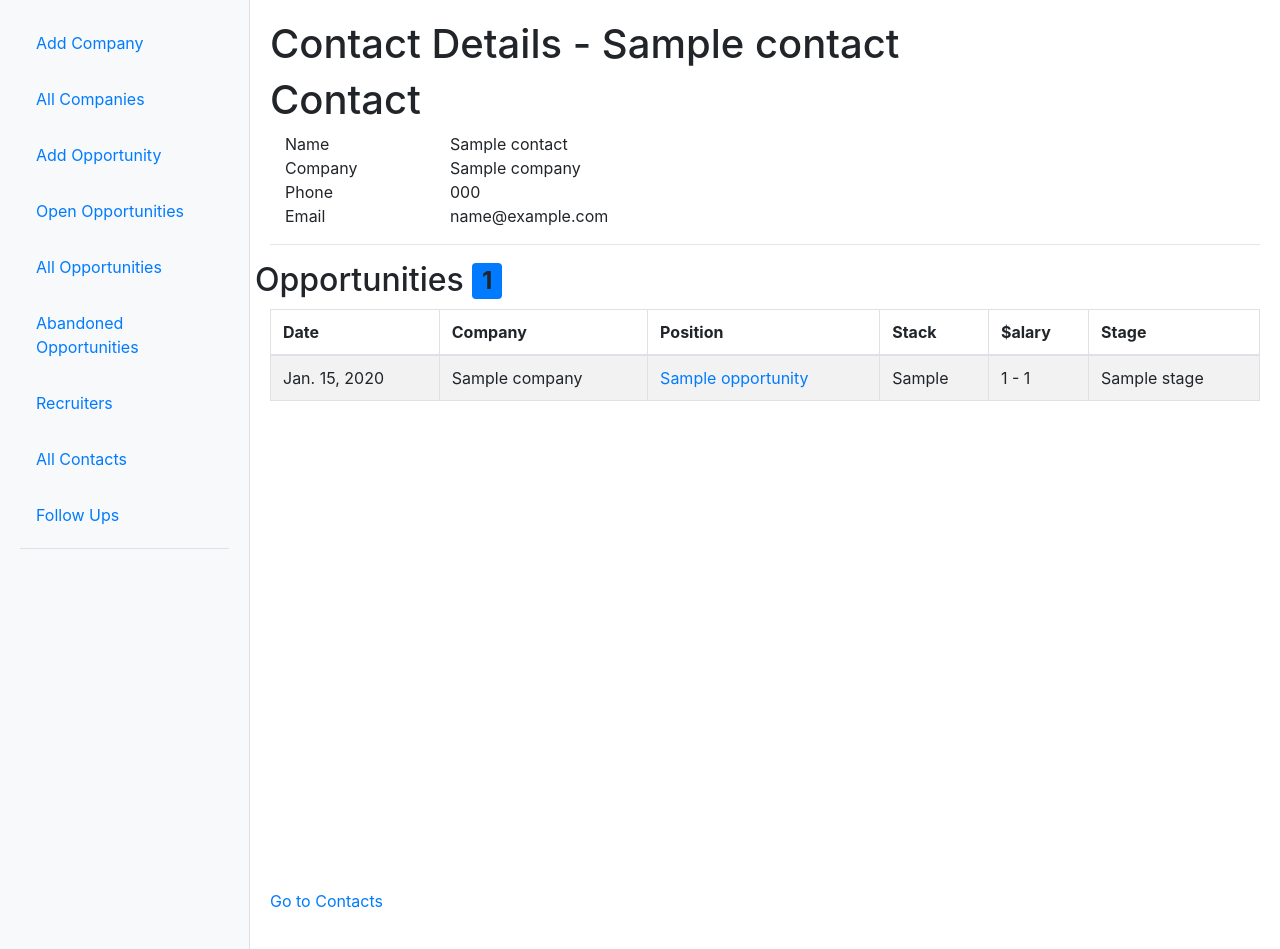
After one commit to scedastic/opportunity_tracker, a Django app: page /contact/1/ in a window 1280 px wide. The commit adds this page. Run offline with Django 4.2, Linux system fonts and the light colour scheme; tables that the repository leaves empty hold one stand-in row (values such as "Sample post"); some libraries are stand-ins or nearby versions.

Commit message:
add_contact_details_view

```diff
--- a/opportunity_tracker/templates/base_vertical.html
+++ b/opportunity_tracker/templates/base_vertical.html
@@ -40,7 +40,12 @@
         {% include 'nav.html' %}
     </div>
     <div class="main-content">
-        <h1>{{ page_title }}</h1>
+        <h1>
+            {{ page_title }}
+            {% if records_count is not None %}
+                <span class="badge bg-primary  ms-2 position-relative"  style="top: -2px;">{{ records_count }}</span>
+            {% endif %}
+        </h1>
         {% block content %} {% endblock %}
     </div>
 
--- /dev/null
+++ b/opportunity_tracker/templates/contact_detail.html
@@ -0,0 +1,59 @@
+{% extends "base_vertical.html" %} {% block content %}
+<h1>Contact</h1>
+<div class="container table-striped">
+    <div class="row">
+        <div class="col-2">Name</div>
+        <div class="col">{{ contact.name }}</div>
+    </div>
+    <div class="row">
+        <div class="col-2">Company</div>
+        <div class="col">{% if contact.company %}{{ contact.company }}{% else %}<span class="font-italic">Unknown</span>{% endif %}</div>
+    </div>
+    <div class="row">
+        <div class="col-2">Phone</div>
+        <div class="col">{{ contact.phone }}</div>
+    </div>
+    <div class="row">
+        <div class="col-2">Email</div>
+        <div class="col">{{ contact.email }}</div>
+    </div>
+</div>
+<hr/>
+
+<div class="row">
+    <h2>Opportunities
+
+            {% if opportunities_count is not None %}
+                <span class="badge bg-primary  ms-2 position-relative"  style="top: -2px;">{{ opportunities_count }}</span>
+            {% endif %}</h2>
+</div>
+<div class="table-border table-wrapper-scroll-y my-custom-scrollbar">
+    <table class="table table-striped table-bordered dt-responsive nowrap mb-0">
+        <thead>
+            <th>Date</th>
+            <th>Company</th>
+            <th>Position</th>
+            <th>Stack</th>
+            <th>$alary</th>
+            <th>Stage</th>
+        </thead>
+        <tbody>
+            {% for o in opportunities %}
+            <tr>
+                <td>{{ o.initiation_date|default_if_none:"" }}</td>
+                <td>{{ o.company }}</td>
+                <td><a href="{% url 'opportunity_view' o.id %}" title="Details on {{o.job_title}} @ {{o.company}}">{{ o.job_title }}</a></td>
+                <td>{{ o.stack }}</td>
+                <td>
+                    {% if o.posted_minimum %}{{ o.posted_minimum }}{% if o.posted_maximum %} - {{ o.posted_maximum }}{% endif %}{% endif %}
+                </td>
+                <td>{{ o.stage }}</td>
+            </tr>
+            {% endfor %}
+        </tbody>
+    </table>
+</div>
+
+<p><a href="{% url 'all-contacts' %}">Go to Contacts</a></p>
+
+{% endblock %}
--- a/opportunity_tracker/templates/nav.html
+++ b/opportunity_tracker/templates/nav.html
@@ -27,9 +27,6 @@
     <a class="nav-link " aria-current="page" href="{% url 'all-contacts' %}">All Contacts</a>
   </li>
   <li class="nav-item">
-    <a class="nav-link " aria-current="page" href="{% url 'current-contacts' %}">Current Contacts</a>
-  </li>
-  <li class="nav-item">
     <a class="nav-link " aria-current="page" href="{% url 'current-follow-ups' %}">Follow Ups</a>
   </li>
 </ul>
--- a/opportunity_tracker/urls.py
+++ b/opportunity_tracker/urls.py
@@ -20,22 +20,27 @@ from .views import (
     all_opportunities, open_opportunities, opportunities_missing_contacts_follow_ups,
     opportunity_view, recruiters, update_opportunity_stage,
     add_opportunity, abandoned_opportunities,
-    all_contacts, current_contacts,
+    all_contacts, contact_view,
     current_follow_ups,add_follow_up, complete_follow_up,
     add_notes_to_opportunity,
     dashboard,
     )
 
 urlpatterns = [
+    # Admin URLs
     path("admin/dj-redis-panel/", include("dj_redis_panel.urls")),  # for redis panel
     # path("admin/dj-celery-panel/", include("dj_celery_panel.urls")),  # for celery panel
     path("admin/dj-control-room/", include("dj_control_room.urls")),  # for the control room, which is a dashboard for monitoring and managing background tasks.
     path('admin/dj-urls-panel/', include('dj_urls_panel.urls')),  # Django URLs Panel
     path("admin/", admin.site.urls),
     path("", dashboard, name="dashboard"),
+
+    # Company URLs
     path("company/add/", add_company, name="add-company"),
     path("companies/", all_companies, name="all-companies"),
     path("company/<int:company_id>/", company_view, name="company-view"),
+
+    # Opportunity URLs
     path("opportunity/add/", add_opportunity, name="add-opportunity"),
     path('opportunity/<int:opportunity_id>/add-note/', add_notes_to_opportunity, name='add-note'),
     path("opportunity/<int:opportunity_id>/add-follow-up/", add_follow_up, name="add-follow-up"),
@@ -44,9 +49,11 @@ urlpatterns = [
     path("all/", all_opportunities, name="all-opportunities"),
     path("open/", open_opportunities, name="open-opportunities"),
     path("abandoned/", abandoned_opportunities, name="abandoned-opportunities"),
+
+    # Contact URLs
     path("recruiters/", recruiters, name="recruiters"),
+    path("contact/<int:contact_id>/", contact_view, name="contact-view"),
     path("contacts/", all_contacts, name="all-contacts"),
-    path("current-contacts/", current_contacts, name="current-contacts"),
     path("opp-no-cf/", opportunities_missing_contacts_follow_ups, name="opportunites-without-contacts-follow-ups"),
     path("followups/", current_follow_ups, name="current-follow-ups"),
     path("follow-up/<int:follow_up_id>/completed/", complete_follow_up, name="complete-follow-up"),
--- a/opportunity_tracker/views.py
+++ b/opportunity_tracker/views.py
@@ -62,7 +62,11 @@ def open_opportunities(request):
     return render(
         request,
         "opportunities.html",
-        {"page_title": "Open Opportunities", "opportunities": opportunities},
+        {
+            "page_title": "Open Opportunities",
+            "opportunities": opportunities,
+            "records_count": opportunities.count(),
+        }
     )
 
 def abandoned_opportunities(request):
@@ -72,7 +76,11 @@ def abandoned_opportunities(request):
     return render(
         request,
         "opportunities.html",
-        {"page_title": "Abandoned Opportunities", "opportunities": opportunities},
+        {
+            "page_title": "Abandoned Opportunities",
+            "opportunities": opportunities,
+            "records_count": opportunities.count(),
+        }
     )
 
 def all_opportunities(request):
@@ -81,7 +89,11 @@ def all_opportunities(request):
     return render(
         request,
         "opportunities.html",
-        {"page_title": "All Opportunities", "opportunities": opportunities}
+        {
+            "page_title": "All Opportunities",
+            "opportunities": opportunities,
+            "records_count": opportunities.count(),
+        }
     )
 
 def opportunity_view(request, opportunity_id):
@@ -172,23 +184,45 @@ def opportunities_missing_contacts_follow_ups(request):
     return render(
         request,
         "opportunities.html",
-        {"page_title": "Opportunities missing Contacts and Follow Ups", "opportunities": opportunities}
+        {
+            "page_title": "Opportunities missing Contacts and Follow Ups",
+            "opportunities": opportunities,
+            "records_count": opportunities.count(),
+        }
     )
 
 def recruiters(request):
     recruiters = Company.objects.filter(is_recruiter=True)
     contacts = Contact.objects.filter(company__in=recruiters).order_by("company")
-    context = {"page_title": "Recruiters", "recruiters": recruiters, "contacts": contacts}
+    context ={
+        "page_title": "Recruiters",
+        "recruiters": recruiters,
+        "contacts": contacts
+    }
     return render(request, "recruiters.html", context)
 
 def all_contacts(request):
     contacts = Contact.objects.all()
-    return render(request, "contacts.html", {"page_title": "All Contacts", "contacts": contacts})
+    return render(request, "contacts.html",
+                  {
+                      "page_title": "All Contacts",
+                      "contacts": contacts,
+                      "records_count": contacts.count(),
+                  })
 
-# View may not be relevant.
-def current_contacts(request):
-    contacts = Contact.objects.filter(opportunities__isnull=True).distinct()
-    return render(request, "contacts.html", {"page_title": "Current Contacts", "contacts": contacts})
+def contact_view(request, contact_id):
+    contact = get_object_or_404(Contact, pk=contact_id)
+    opportunities = Opportunity.objects.filter(contacts=contact)
+    return render(
+        request,
+        "contact_detail.html",
+        {
+            "page_title": f"Contact Details - {contact.name}",
+            "contact": contact,
+            "opportunities": opportunities,
+            "opportunities_count": opportunities.count(),
+        }
+    )
 
 def current_follow_ups(request):
     """Show all FollowUps for the next 7 days."""
@@ -200,7 +234,10 @@ def current_follow_ups(request):
     return render(
         request,
         "follow_ups.html",
-        {"page_title": "Opportunities to Follow Up", "follow_ups": follow_ups}
+        {
+            "page_title": "Opportunities to Follow Up",
+            "follow_ups": follow_ups,
+            "records_count": follow_ups.count(),}
     )
 
 def add_follow_up(request, opportunity_id):
```
Also changed, not shown: opportunity_tracker/templates/contacts.html (+1 -7 lines).
